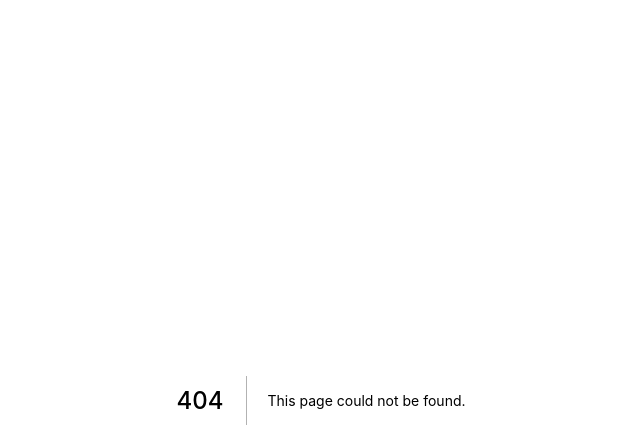
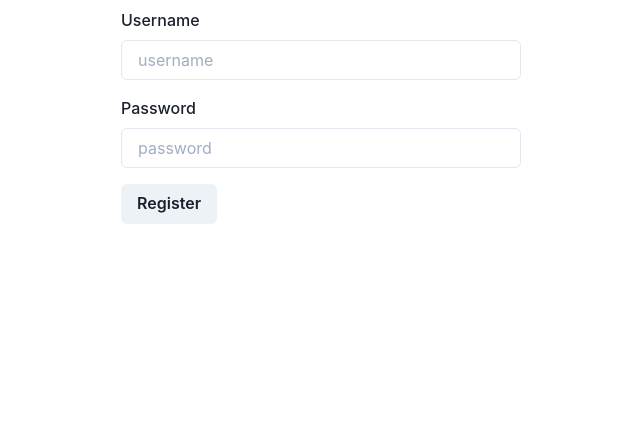
Before and after one commit to DustinMEastway/lireddit-app, a Next.js app: page /register in a window 1280 px wide. Before the commit this address had no page. Shown: the top 448 px of the page, without its empty margins (319-959 px from the left). Built offline with nearby package versions, Linux system fonts and the light colour scheme.

Commit message:
add initial formik registration page

```diff
--- a/package.json
+++ b/package.json
@@ -11,6 +11,7 @@
     "@chakra-ui/theme-tools": "1.1.2",
     "@emotion/react": "11.1.5",
     "@emotion/styled": "11.1.5",
+    "formik": "^2.2.9",
     "framer-motion": "^4.0.3",
     "next": "latest",
     "react": "^17.0.2",
--- /dev/null
+++ b/src/components/index.ts
@@ -0,0 +1,2 @@
+export * from './input-field';
+export * from './wrapper';
--- /dev/null
+++ b/src/components/input-field.tsx
@@ -0,0 +1,21 @@
+import { InputHTMLAttributes } from 'react';
+import { FormControl, FormErrorMessage, FormLabel } from '@chakra-ui/form-control';
+import { Input } from '@chakra-ui/input';
+import { useField } from 'formik';
+
+export interface InputFieldProps extends InputHTMLAttributes<HTMLInputElement> {
+  label: string;
+  name: string;
+};
+
+export const InputField: React.FC<InputFieldProps> = ({ label, size: _, ...props }) => {
+  const [ field, { error, touched } ] = useField(props);
+
+  return (
+    <FormControl isInvalid={!!error && touched}>
+      <FormLabel htmlFor={field.name}>{label}</FormLabel>
+      <Input {...field} {...props} id={field.name} />
+      <FormErrorMessage>{error}</FormErrorMessage>
+    </FormControl>
+  );
+};
--- /dev/null
+++ b/src/components/wrapper.tsx
@@ -0,0 +1,30 @@
+import { Box } from '@chakra-ui/layout';
+
+export type WrapperPropsSize = 'small' | 'medium';
+
+export interface WrapperProps {
+  size?: WrapperPropsSize;
+};
+
+function sizeToPixels(size: WrapperPropsSize = 'medium'): number {
+  switch (size) {
+    case 'medium':
+      return 800;
+    case 'small':
+      return 400;
+    default:
+      const neverSize: never = size;
+      throw new Error(`Invalid size '${neverSize}' provided to Wrapper.sizeToPixels`);
+  }
+}
+
+export const Wrapper: React.FC<WrapperProps> = ({ children, size }) => {
+  return <Box
+    marginTop="8px"
+    marginX="auto"
+    maxWidth={`${sizeToPixels(size)}px`}
+    width="100%"
+  >{
+    children
+  }</Box>;
+};
--- a/src/pages/_app.tsx
+++ b/src/pages/_app.tsx
@@ -2,6 +2,7 @@ import { ChakraProvider } from '@chakra-ui/react';
 import { AppProps } from 'next/app';
 
 import theme from '../theme';
+import './app.css';
 
 export const MyApp: React.FC<AppProps> = ({ Component, pageProps }) => {
   return (
--- /dev/null
+++ b/src/pages/app.css
@@ -0,0 +1,3 @@
+.spaced-rows > *:not(:first-child) {
+  margin-top: 1em;
+}
--- /dev/null
+++ b/src/pages/register.tsx
@@ -0,0 +1,26 @@
+import { Button } from '@chakra-ui/button';
+import { Form, Formik } from 'formik';
+
+import { InputField, Wrapper } from '../components';
+
+export interface RegisterProps {
+};
+
+export const Register: React.FC<RegisterProps> = ({}) => {
+  return (
+    <Wrapper size="small">
+      <Formik
+        initialValues={{ password: '', username: '' }}
+        onSubmit={(values) => { console.log(values); }}
+      >{({ isSubmitting }) => (
+        <Form className="spaced-rows">
+          <InputField label="Username" name="username" placeholder="username" />
+          <InputField label="Password" name="password" placeholder="password" type="password" />
+          <Button isLoading={isSubmitting} type="submit">Register</Button>
+        </Form>
+      )}</Formik>
+    </Wrapper>
+  );
+};
+
+export default Register;
--- a/tsconfig.json
+++ b/tsconfig.json
@@ -4,7 +4,7 @@
     "lib": ["dom", "dom.iterable", "esnext"],
     "allowJs": true,
     "skipLibCheck": true,
-    "strict": false,
+    "strict": true,
     "forceConsistentCasingInFileNames": true,
     "noEmit": true,
     "esModuleInterop": true,
```
Also changed, not shown: 1 other file (tests, documents, lock files or other folders).
